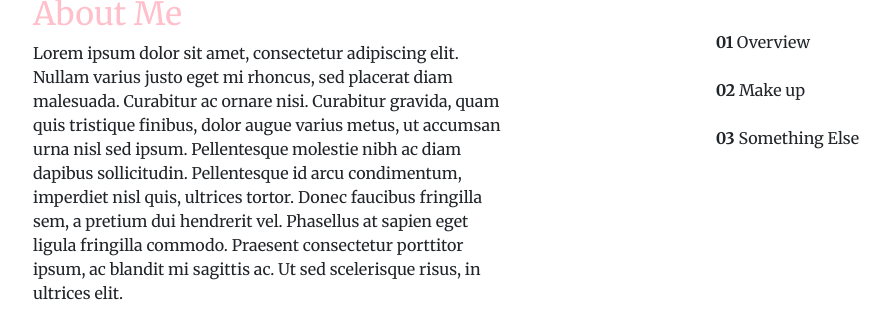
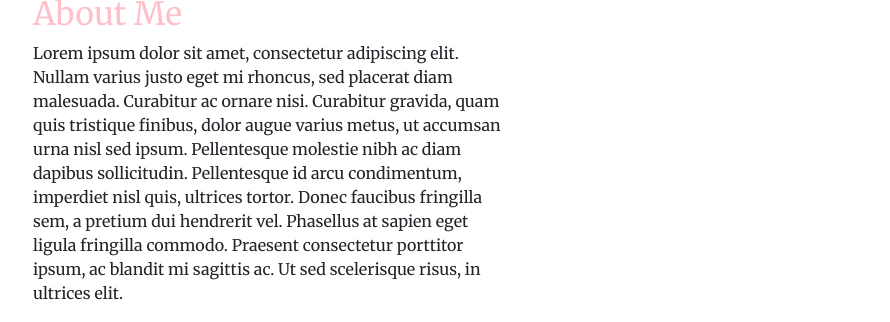
Before and after one commit to meganburnett/iqra-ahmed-tahir, a PHP site: page /about.php in a window 1280 px wide. Shown: the part 689-1011 px from the top of the page, without its empty margins (110-1000 px from the left). Run offline with PHP 8.4, Linux system fonts and the light colour scheme.

Commit message:
about chanegd

```diff
--- a/about.php
+++ b/about.php
@@ -59,9 +59,9 @@
            </div>
           <div class="col-md-2"></div>
           <div class="col-md-4" style="margin-top: 5%">
-          <b> 01 </b> Overview <br/><br/>
-         <b> 02 </b>  Make up <br/> <br/>
-          <b> 03 </b> Something Else <br/><br/>
+           <br/><br/>
+            <br/> <br/>
+            <br/><br/>
 
           </div>
           </div>
@@ -78,9 +78,9 @@
 
  <div class="row" style="margin-top:5%" >
         <div class="col-md-6" style="margin-top:2%; margin-left:5%">
-        <b> 04 </b> Facebook <br/><br/>
-         <b> 05 </b>  Instagram <br/> <br/>
-          <b> 06 </b> Twitter <br/><br/>
+        <br/><br/>
+          <br/> <br/>
+         <br/><br/>
           <p style="text-align:justify">
            <h2>Follow Me </h2>
             Lorem ipsum dolor sit amet, consectetur adipiscing elit. Nullam varius justo eget mi rhoncus, sed placerat diam malesuada. Curabitur ac ornare nisi. Curabitur gravida, quam quis tristique finibus, dolor augue varius metus, ut accumsan urna nisl sed ipsum. Pellentesque molestie nibh ac diam dapibus sollicitudin. Pellentesque id arcu condimentum, imperdiet nisl quis, ultrices tortor. Donec faucibus fringilla sem, a pretium dui hendrerit vel. Phasellus at sapien eget ligula fringilla commodo. Praesent consectetur porttitor ipsum, ac blandit mi sagittis ac. Ut sed scelerisque risus, in ultrices elit.</p><br>
```
